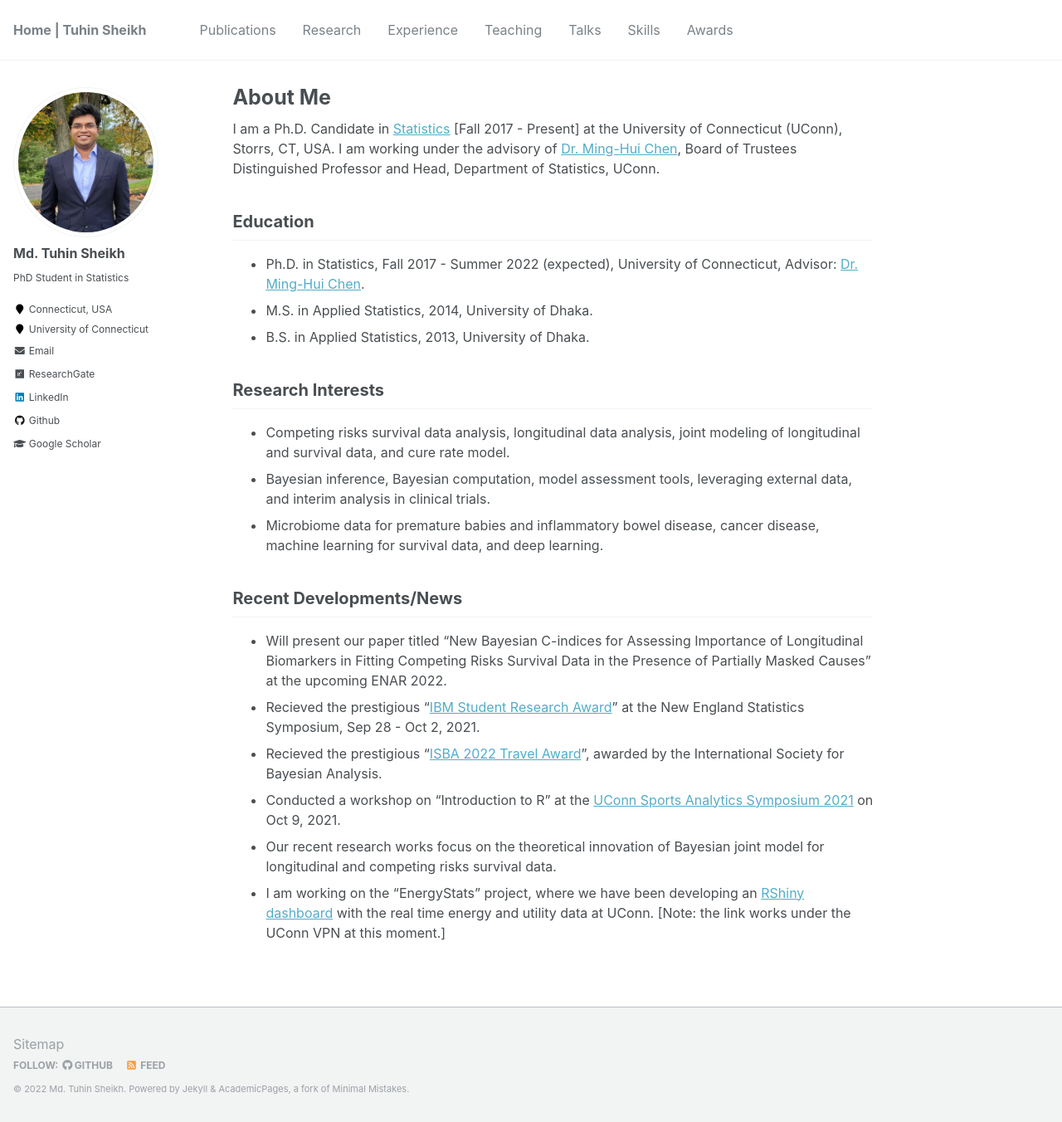
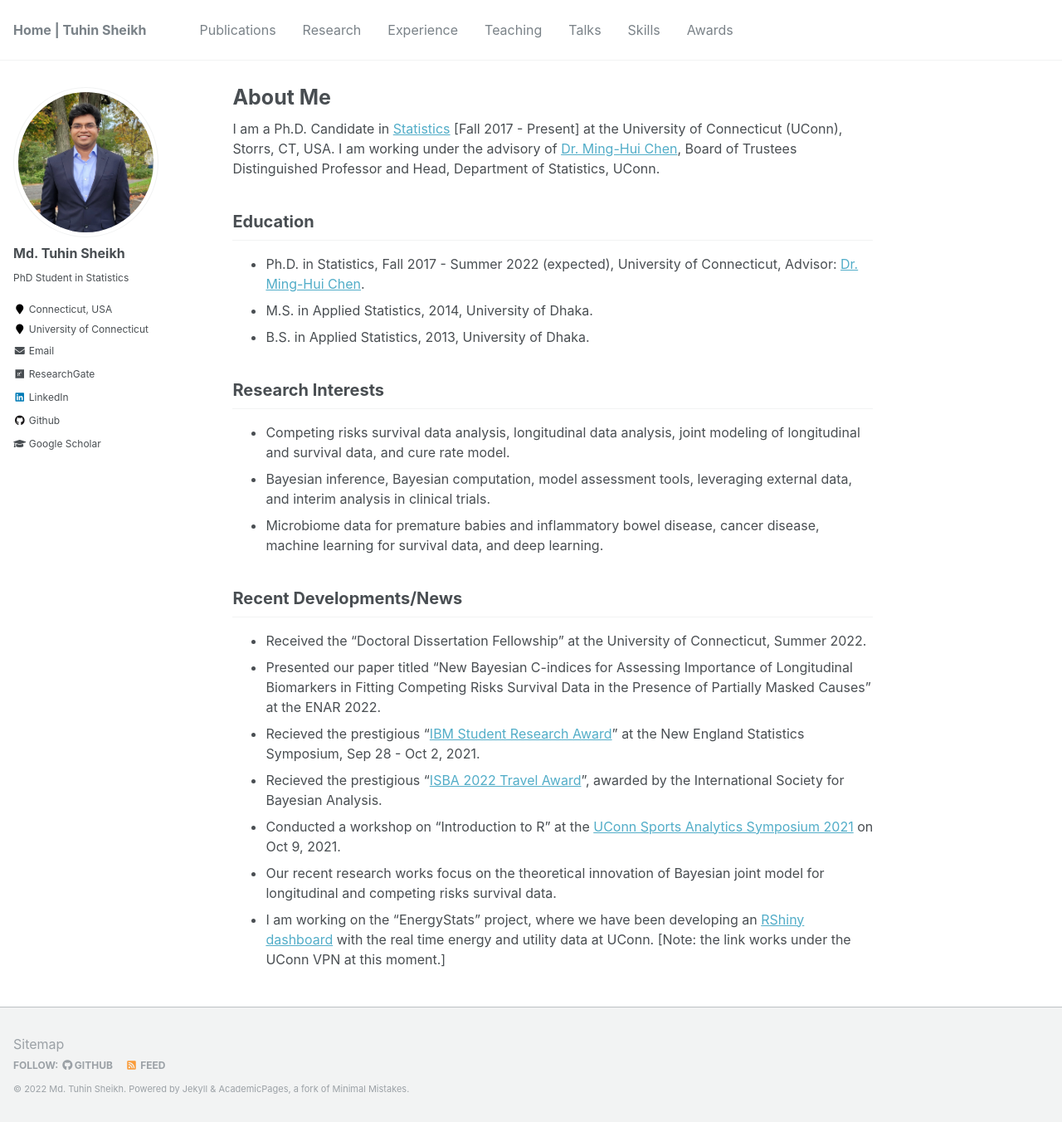
Before and after one commit to mdtuhinsheikh/mdtuhinsheikh.github.io, a Jekyll site: the page built from _pages/about.md, in a window 1280 px wide and 1352 px high. Shown: the whole window at 83% size. Built offline with Jekyll 4.4.1, drawn with Linux system fonts in a browser that asks for light colours.

Commit message:
Update about.md

```diff
--- a/_pages/about.md
+++ b/_pages/about.md
@@ -22,7 +22,8 @@ My research works broadly focus on competing risks survival data analysis, longi
 - Microbiome data for premature babies and inflammatory bowel disease, cancer disease, machine learning for survival data, and deep learning.
 
 ## Recent Developments/News
-* Will present our paper titled "New Bayesian C-indices for Assessing Importance of Longitudinal Biomarkers in Fitting Competing Risks Survival Data in the Presence of Partially Masked Causes" at the upcoming ENAR 2022.
+* Received the "Doctoral Dissertation Fellowship" at the University of Connecticut, Summer 2022.
+* Presented our paper titled "New Bayesian C-indices for Assessing Importance of Longitudinal Biomarkers in Fitting Competing Risks Survival Data in the Presence of Partially Masked Causes" at the ENAR 2022.
 * Recieved the prestigious "[IBM Student Research Award](https://nestat.org/ibmawards/ibm2021/)" at the New England Statistics Symposium, Sep 28 - Oct 2, 2021.
 * Recieved the prestigious "[ISBA 2022 Travel Award](https://stat.uconn.edu/2021/09/07/awards-2/)", awarded by the International Society for Bayesian Analysis.
 * Conducted a workshop on "Introduction to R" at the [UConn Sports Analytics Symposium 2021](https://statds.org/events/ucsas2021/workshops.html) on Oct 9, 2021.
```
